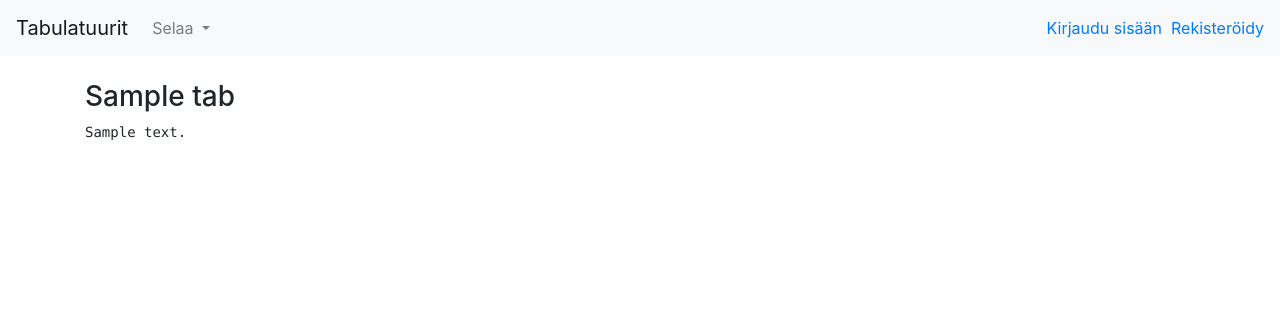
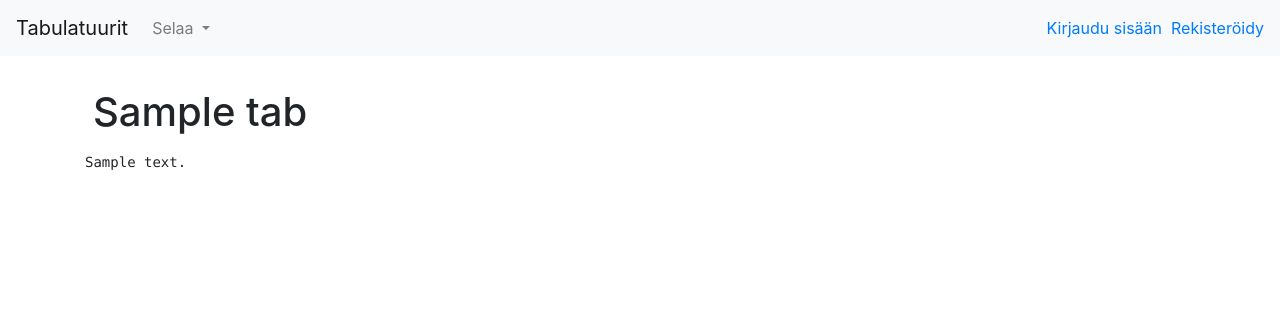
Before and after one commit to Roeoeri/tsoha-2019-tabulatuuritHt, a Flask app: page /tabs/1 in a window 1280 px wide. Shown: the top 316 px of the page. Run offline with Flask 2, Linux system fonts and the light colour scheme; tables that the repository leaves empty hold one stand-in row (values such as "Sample post"); some libraries are stand-ins or nearby versions.

Commit message:
Ulkoasua päivitetty

```diff
--- a/application/templates/genres/list.html
+++ b/application/templates/genres/list.html
@@ -11,7 +11,7 @@
     <div class="d-flex">
         <div class="mr-auto p-2">{{g.genre}}</div>
         <div class="p-2">
-          <input type="submit" class="btn btn-success" value="Muokkaa"/>
+          <input type="submit" class="btn btn-primary" value="Muokkaa"/>
         </div>
         <div class="p-2">
             <form method="POST" action="{{url_for('genre_delete', id=g.id)}}">
--- a/application/templates/tabs/single.html
+++ b/application/templates/tabs/single.html
@@ -2,15 +2,21 @@
 
 {% block body %}
 <main role="main" class="container">
-<h3>{{tab.name}}</h3>
+      <div class="d-flex">
+            <div class="mr-auto p-2"><h1>{{tab.name}}</h1></div>
+                  {%if canEdit%}
+                        <div class="p-2">
+                              <form method="GET" action="{{url_for('tabs_update_form', id=tab.id)}}">
+                                    <input type="submit" class="btn btn-primary" value="Muokkaa"/>
+                              </form>
+                        </div>
+                        <div class="p-2">
+                              <form method="POST" action="{{url_for('tabs_delete', id=tab.id)}}">
+                                    <input type="submit" class="btn btn-danger" value="Poista"/>
+                              <form>
+                        </div>
+                  {% endif%}
+      </div>
       <pre>{{tab.content}}</pre>
-      {%if canEdit%}
-      <form method="GET" action="{{url_for('tabs_update_form', id=tab.id)}}">
-      <input type="submit" class="btn btn-success" value="Muokkaa"/>
-      </form>
-      <form method="POST" action="{{url_for('tabs_delete', id=tab.id)}}">
-      <input type="submit" class="btn btn-danger" value="Poista"/>
-      </form>
-      {% endif%}
 </main>
 {% endblock %}
```
